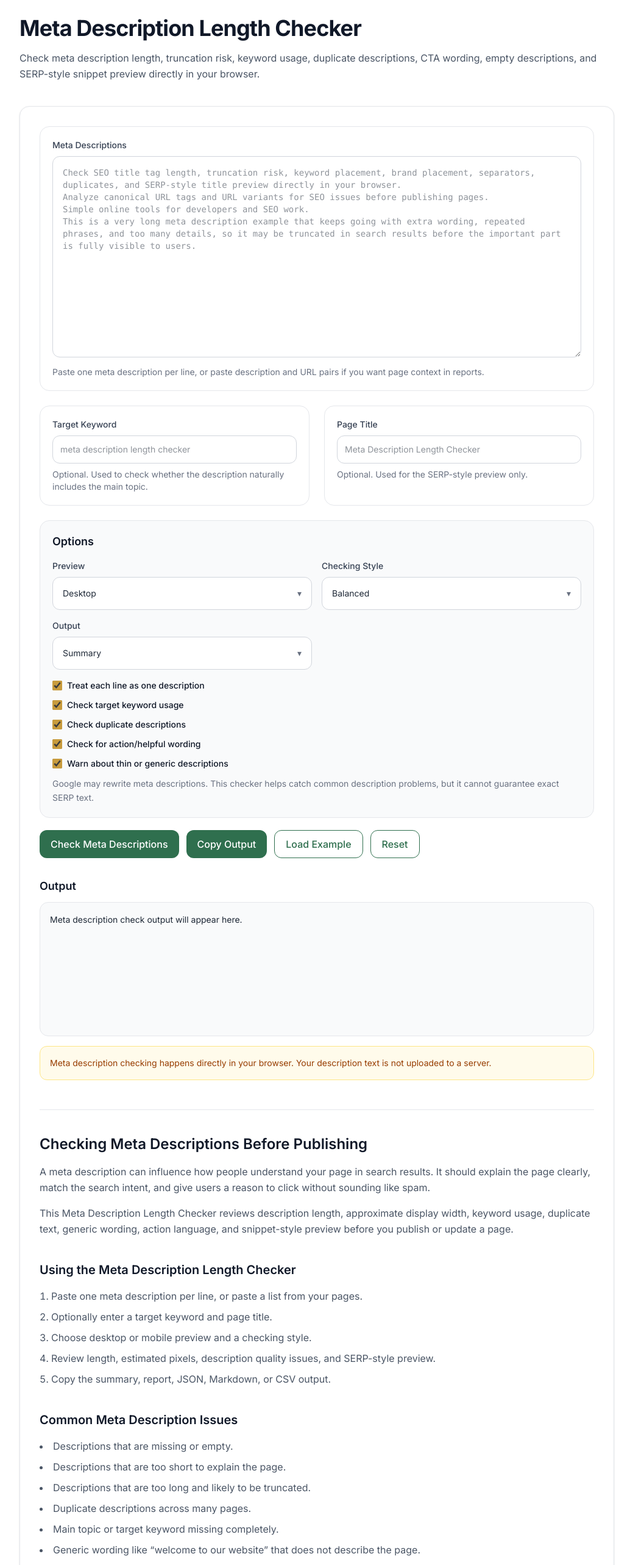
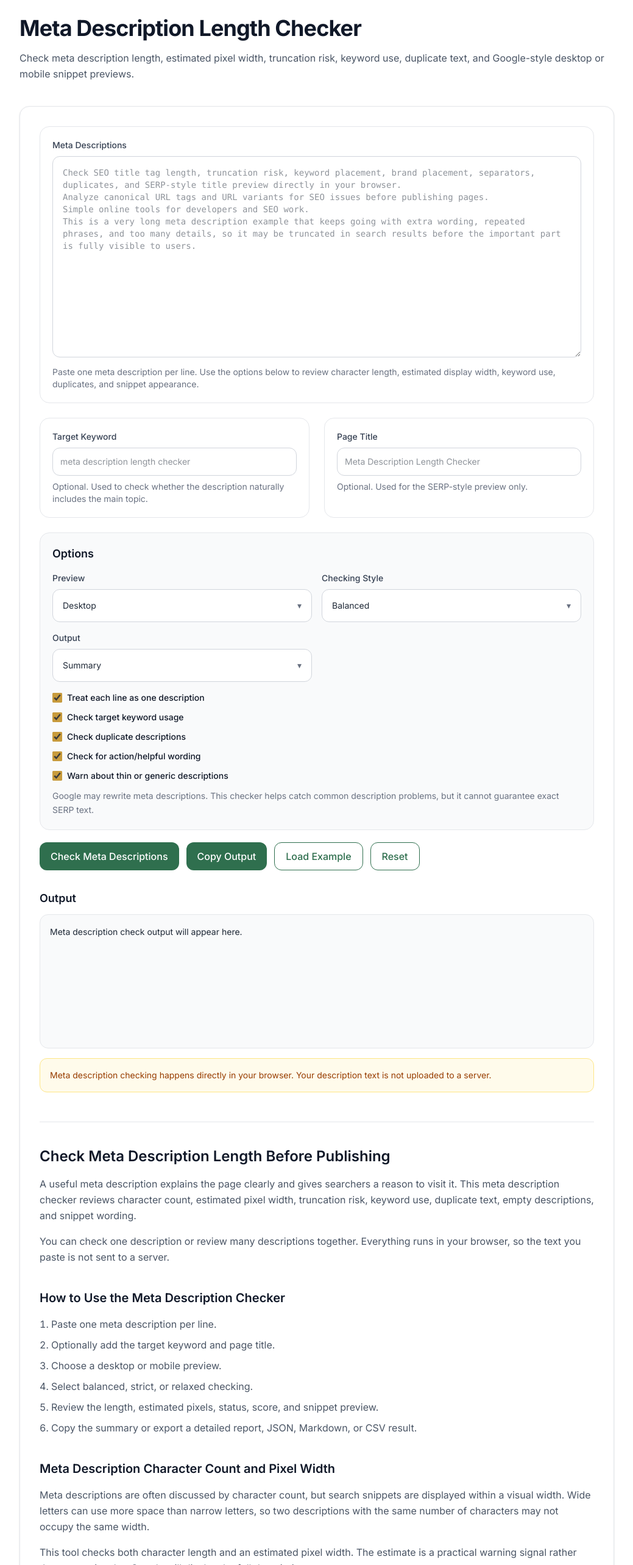
Before and after one commit to vaarunsonawwane-ops/yoryantra-new, a Next.js app: page /tools/meta-description-length-checker in a window 1280 px wide. Shown: the part 234-2800 px from the top of the page at 61% size, without its empty margins (120-1159 px from the left). Built offline with nearby package versions, Linux system fonts and the light colour scheme.

Commit message:
Meta Description Length Checker

```diff
--- a/app/data/tools.tsx
+++ b/app/data/tools.tsx
@@ -1212,10 +1212,11 @@ export const tools = [
 {
   title: "Meta Description Length Checker",
   description:
-    "Check meta description length, truncation risk, keyword usage, duplicate descriptions, CTA wording, empty descriptions, and SERP-style preview.",
+    "Check meta description length, estimated pixel width, truncation risk, keyword use, duplicate text, and desktop or mobile snippet previews.",
   href: "/tools/meta-description-length-checker",
   category: "SEO Tools",
 },
+
 
 {
   title: "SEO Slug Analyzer",
--- a/app/tools/meta-description-length-checker/ToolClient.tsx
+++ b/app/tools/meta-description-length-checker/ToolClient.tsx
@@ -145,7 +145,7 @@ export default function ToolClient() {
   return (
     <ToolShell
       title="Meta Description Length Checker"
-      description="Check meta description length, truncation risk, keyword usage, duplicate descriptions, CTA wording, empty descriptions, and SERP-style snippet preview directly in your browser."
+      description="Check meta description length, estimated pixel width, truncation risk, keyword use, duplicate text, and Google-style desktop or mobile snippet previews."
     >
       <div className="rounded-2xl border border-gray-200 bg-white p-5">
         <label className="block mb-2 text-sm font-medium text-gray-700">
@@ -163,7 +163,7 @@ export default function ToolClient() {
         />
 
         <p className="mt-2 text-sm text-gray-500">
-          Paste one meta description per line, or paste description and URL pairs if you want page context in reports.
+          Paste one meta description per line. Use the options below to review character length, estimated display width, keyword use, duplicates, and snippet appearance.
         </p>
       </div>
 
@@ -427,86 +427,136 @@ export default function ToolClient() {
 
       <section className="mt-12 border-t border-gray-200 pt-10 space-y-10">
         <div>
-          <h2 className="text-2xl font-semibold text-gray-900">Checking Meta Descriptions Before Publishing</h2>
+          <h2 className="text-2xl font-semibold text-gray-900">
+            Check Meta Description Length Before Publishing
+          </h2>
 
           <p className="mt-4 text-gray-600 leading-relaxed">
-            A meta description can influence how people understand your page in search results. It should explain the page clearly, match the search intent, and give users a reason to click without sounding like spam.
+            A useful meta description explains the page clearly and gives searchers a reason to visit it. This meta description checker reviews character count, estimated pixel width, truncation risk, keyword use, duplicate text, empty descriptions, and snippet wording.
           </p>
 
           <p className="mt-4 text-gray-600 leading-relaxed">
-            This Meta Description Length Checker reviews description length, approximate display width, keyword usage, duplicate text, generic wording, action language, and snippet-style preview before you publish or update a page.
+            You can check one description or review many descriptions together. Everything runs in your browser, so the text you paste is not sent to a server.
           </p>
         </div>
 
         <div>
-          <h2 className="text-xl font-semibold text-gray-900">Using the Meta Description Length Checker</h2>
+          <h2 className="text-xl font-semibold text-gray-900">
+            How to Use the Meta Description Checker
+          </h2>
 
           <ol className="mt-4 list-decimal list-inside space-y-2 text-gray-600 leading-relaxed">
-            <li>Paste one meta description per line, or paste a list from your pages.</li>
-            <li>Optionally enter a target keyword and page title.</li>
-            <li>Choose desktop or mobile preview and a checking style.</li>
-            <li>Review length, estimated pixels, description quality issues, and SERP-style preview.</li>
-            <li>Copy the summary, report, JSON, Markdown, or CSV output.</li>
+            <li>Paste one meta description per line.</li>
+            <li>Optionally add the target keyword and page title.</li>
+            <li>Choose a desktop or mobile preview.</li>
+            <li>Select balanced, strict, or relaxed checking.</li>
+            <li>Review the length, estimated pixels, status, score, and snippet preview.</li>
+            <li>Copy the summary or export a detailed report, JSON, Markdown, or CSV result.</li>
           </ol>
         </div>
 
         <div>
-          <h2 className="text-xl font-semibold text-gray-900">Common Meta Description Issues</h2>
+          <h2 className="text-xl font-semibold text-gray-900">
+            Meta Description Character Count and Pixel Width
+          </h2>
+
+          <p className="mt-4 text-gray-600 leading-relaxed">
+            Meta descriptions are often discussed by character count, but search snippets are displayed within a visual width. Wide letters can use more space than narrow letters, so two descriptions with the same number of characters may not occupy the same width.
+          </p>
+
+          <p className="mt-4 text-gray-600 leading-relaxed">
+            This tool checks both character length and an estimated pixel width. The estimate is a practical warning signal rather than a promise that Google will display the full description.
+          </p>
+        </div>
+
+        <div>
+          <h2 className="text-xl font-semibold text-gray-900">
+            What Is a Good Meta Description Length?
+          </h2>
+
+          <p className="mt-4 text-gray-600 leading-relaxed">
+            Many clear descriptions fit within roughly 120 to 160 characters, but there is no guaranteed character limit. The best description is long enough to explain the page and short enough to keep the most useful wording visible.
+          </p>
+
+          <p className="mt-4 text-gray-600 leading-relaxed">
+            Put the main topic and strongest benefit near the beginning. Avoid filling the description with repeated keywords, vague claims, or wording that does not match the page.
+          </p>
+        </div>
+
+        <div>
+          <h2 className="text-xl font-semibold text-gray-900">
+            Common Meta Description Problems
+          </h2>
 
           <ul className="mt-4 list-disc list-inside space-y-2 text-gray-600 leading-relaxed">
-            <li>Descriptions that are missing or empty.</li>
-            <li>Descriptions that are too short to explain the page.</li>
-            <li>Descriptions that are too long and likely to be truncated.</li>
-            <li>Duplicate descriptions across many pages.</li>
-            <li>Main topic or target keyword missing completely.</li>
-            <li>Generic wording like “welcome to our website” that does not describe the page.</li>
+            <li>A missing or empty meta description.</li>
+            <li>A description that is too short to explain the page.</li>
+            <li>A long description that may be truncated in search results.</li>
+            <li>The same description reused across several pages.</li>
+            <li>The main topic missing from the description.</li>
+            <li>Generic wording that does not explain the page clearly.</li>
+            <li>Important information placed too late in the description.</li>
           </ul>
         </div>
 
         <div>
-          <h2 className="text-xl font-semibold text-gray-900">Example Meta Description</h2>
+          <h2 className="text-xl font-semibold text-gray-900">
+            Meta Description Example
+          </h2>
 
           <div className="mt-4 rounded-xl border border-gray-200 bg-gray-50 p-4 text-sm text-gray-700 overflow-auto">
             <pre className="whitespace-pre-wrap break-words">
-{`Check meta description length, truncation risk, keyword usage, duplicates, CTA wording, and SERP-style snippet preview directly in your browser.`}
+{`Check meta description length, estimated pixel width, truncation risk, keyword use, duplicates, and Google-style snippet previews in your browser.`}
             </pre>
           </div>
         </div>
 
         <div>
-          <h2 className="text-xl font-semibold text-gray-900">Why Meta Description Length Is Not an Exact Rule</h2>
+          <h2 className="text-xl font-semibold text-gray-900">
+            Why Google May Show Different Description Text
+          </h2>
 
           <p className="mt-4 text-gray-600 leading-relaxed">
-            Google can rewrite descriptions based on the page content and search query. A description that is technically the right length can still be weak if it does not explain the page or match the user’s intent.
+            Google may create a different search snippet from the visible page content when it believes that text matches a search query more closely. A well-written meta description is still useful because it gives Google a clear summary to consider.
           </p>
 
           <p className="mt-4 text-gray-600 leading-relaxed">
-            Use length as a useful review signal, but write descriptions for real people first: clear, specific, and connected to the page.
+            Treat length as one part of the review. Accuracy, relevance, readability, and alignment with the page matter more than reaching an exact number.
           </p>
         </div>
 
         <div>
-          <h2 className="text-xl font-semibold text-gray-900">Frequently Asked Questions</h2>
+          <h2 className="text-xl font-semibold text-gray-900">
+            Frequently Asked Questions
+          </h2>
 
           <div className="mt-5 space-y-6">
-            <Faq title="What does a meta description length checker do?">
-              It checks description text for length, estimated display width, truncation risk, duplicate text, target keyword usage, and common snippet quality issues.
+            <Faq title="What does a meta description checker do?">
+              It checks description length, estimated display width, truncation risk, keyword use, duplicate text, empty descriptions, and common snippet-quality issues.
             </Faq>
 
-            <Faq title="What is a good meta description length?">
-              Many descriptions work well around 120 to 160 characters, but the best length depends on wording, page intent, and search result display.
+            <Faq title="How long should a meta description be?">
+              Many descriptions work well at about 120 to 160 characters, but there is no fixed length that guarantees the full text will appear in Google.
             </Faq>
 
-            <Faq title="Can Google rewrite my meta description?">
-              Yes. Google may use page content instead of your written description when it thinks another snippet better matches the query.
+            <Faq title="Does Google use pixels or characters for meta descriptions?">
+              Search results are displayed within a visual width, so character count alone cannot predict truncation perfectly. Estimated pixel width can provide another useful warning.
             </Faq>
 
-            <Faq title="Should every page have a unique description?">
-              Yes. Unique descriptions help users understand what each page is about before they click.
+            <Faq title="Can Google rewrite a meta description?">
+              Yes. Google may use text from the page when it believes another passage answers the search query more clearly.
             </Faq>
 
-            <Faq title="Is anything uploaded when I check descriptions?">
-              No. The check runs directly in your browser.
+            <Faq title="Should every page have a unique meta description?">
+              Important indexable pages should normally have descriptions that accurately explain what makes each page different.
+            </Faq>
+
+            <Faq title="Can I check multiple meta descriptions together?">
+              Yes. Paste one description per line to compare lengths, statuses, scores, duplicates, and other findings in one report.
+            </Faq>
+
+            <Faq title="Is my description text uploaded anywhere?">
+              No. The checker runs directly in your browser.
             </Faq>
           </div>
         </div>
@@ -518,7 +568,7 @@ export default function ToolClient() {
             <Link href="/tools/title-tag-length-checker" className="yoryantra-btn-outline">Title Tag Length Checker</Link>
             <Link href="/tools/meta-tags-checker" className="yoryantra-btn-outline">Meta Tags Checker</Link>
             <Link href="/tools/serp-snippet-preview-tool" className="yoryantra-btn-outline">SERP Snippet Preview Tool</Link>
-            <Link href="/tools/meta-tags-generator" className="yoryantra-btn-outline">Meta Tags Generator</Link>
+            <Link href="/tools/meta-tag-generator" className="yoryantra-btn-outline">Meta Tag Generator</Link>
             <Link href="/tools/canonical-url-checker" className="yoryantra-btn-outline">Canonical URL Checker</Link>
           </div>
         </div>
--- a/app/tools/meta-description-length-checker/page.tsx
+++ b/app/tools/meta-description-length-checker/page.tsx
@@ -2,37 +2,39 @@ import type { Metadata } from "next";
 import ToolClient from "./ToolClient";
 
 export const metadata: Metadata = {
-  title: "Meta Description Length Checker | Check SEO Description Length Online | Yoryantra",
+  title: "Meta Description Checker – Length & SERP Preview | Yoryantra",
   description:
-    "Check meta description length, truncation risk, keyword usage, duplicate descriptions, CTA wording, empty descriptions, and SERP-style snippet preview directly in your browser.",
+    "Check meta description length, estimated pixel width, truncation risk, keyword use, duplicate text, and Google-style desktop or mobile snippet previews.",
   keywords: [
     "Meta Description Length Checker",
     "meta description checker",
+    "meta description check",
+    "meta description length",
+    "meta description length checker",
+    "check meta description",
+    "meta desc checker",
+    "Google meta description length",
     "SEO description checker",
-    "meta description length",
     "SERP description preview",
     "meta tag description checker",
     "SEO snippet checker",
-    "technical SEO tools",
-    "SEO tools",
-    "Google meta description checker",
   ],
   alternates: {
     canonical: "https://yoryantra.com/tools/meta-description-length-checker",
   },
   openGraph: {
-    title: "Meta Description Length Checker | Check SEO Description Length Online | Yoryantra",
+    title: "Meta Description Checker – Length & SERP Preview | Yoryantra",
     description:
-      "Check meta description length, truncation risk, keyword usage, duplicate descriptions, CTA wording, empty descriptions, and SERP-style snippet preview directly in your browser.",
+      "Check meta description length, estimated pixel width, truncation risk, keyword use, duplicate text, and Google-style desktop or mobile snippet previews.",
     url: "https://yoryantra.com/tools/meta-description-length-checker",
     siteName: "Yoryantra",
     type: "website",
   },
   twitter: {
     card: "summary_large_image",
-    title: "Meta Description Length Checker | Check SEO Description Length Online | Yoryantra",
+    title: "Meta Description Checker – Length & SERP Preview | Yoryantra",
     description:
-      "Check meta description length, truncation risk, keyword usage, duplicate descriptions, CTA wording, empty descriptions, and SERP-style snippet preview directly in your browser.",
+      "Check meta description length, estimated pixel width, truncation risk, keyword use, duplicate text, and Google-style desktop or mobile snippet previews.",
   },
 };
 
```
